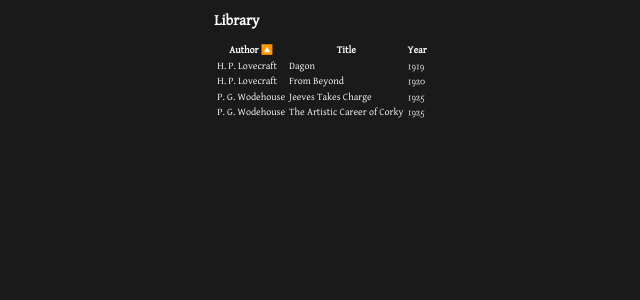
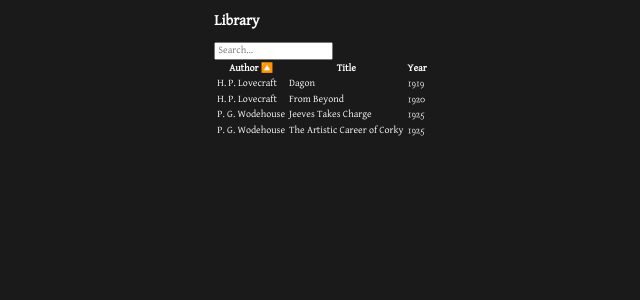
Before and after one commit to seanmturley/shavian-stories, a Next.js app: page /library in a window 1280 px wide. Shown: the top 300 px of the page, without its empty margins (318-958 px from the left). Built offline with nearby package versions, Linux system fonts and the light colour scheme.

Commit message:
[#54] Add table filtering

```diff
--- a/src/components/table.tsx
+++ b/src/components/table.tsx
@@ -4,6 +4,7 @@ import { useState } from "react";
 import {
   flexRender,
   getCoreRowModel,
+  getFilteredRowModel,
   getSortedRowModel,
   useReactTable,
   type ColumnDef,
@@ -22,6 +23,7 @@ export default function Table({
   data,
   defaultSortColumn
 }: TableProps) {
+  const [globalFilter, setGlobalFilter] = useState("");
   const [sorting, setSorting] = useState<SortingState>([
     { id: defaultSortColumn, desc: false }
   ]);
@@ -33,10 +35,19 @@ export default function Table({
     getSortedRowModel: getSortedRowModel(),
     onSortingChange: setSorting,
     enableSortingRemoval: false,
-    state: { sorting }
+    getFilteredRowModel: getFilteredRowModel(),
+    onGlobalFilterChange: setGlobalFilter,
+    globalFilterFn: "includesString",
+    state: { globalFilter, sorting }
   });
 
   return (
+    <div>
+      <input
+        onChange={(e) => setGlobalFilter(e.target.value)}
+        placeholder="Search..."
+        value={globalFilter}
+      />
       <table>
         <thead>
           {table.getHeaderGroups().map((headerGroup) => (
@@ -72,5 +83,6 @@ export default function Table({
           ))}
         </tbody>
       </table>
+    </div>
   );
 }
```
Lines whose indentation alone changed are shown as unchanged.
